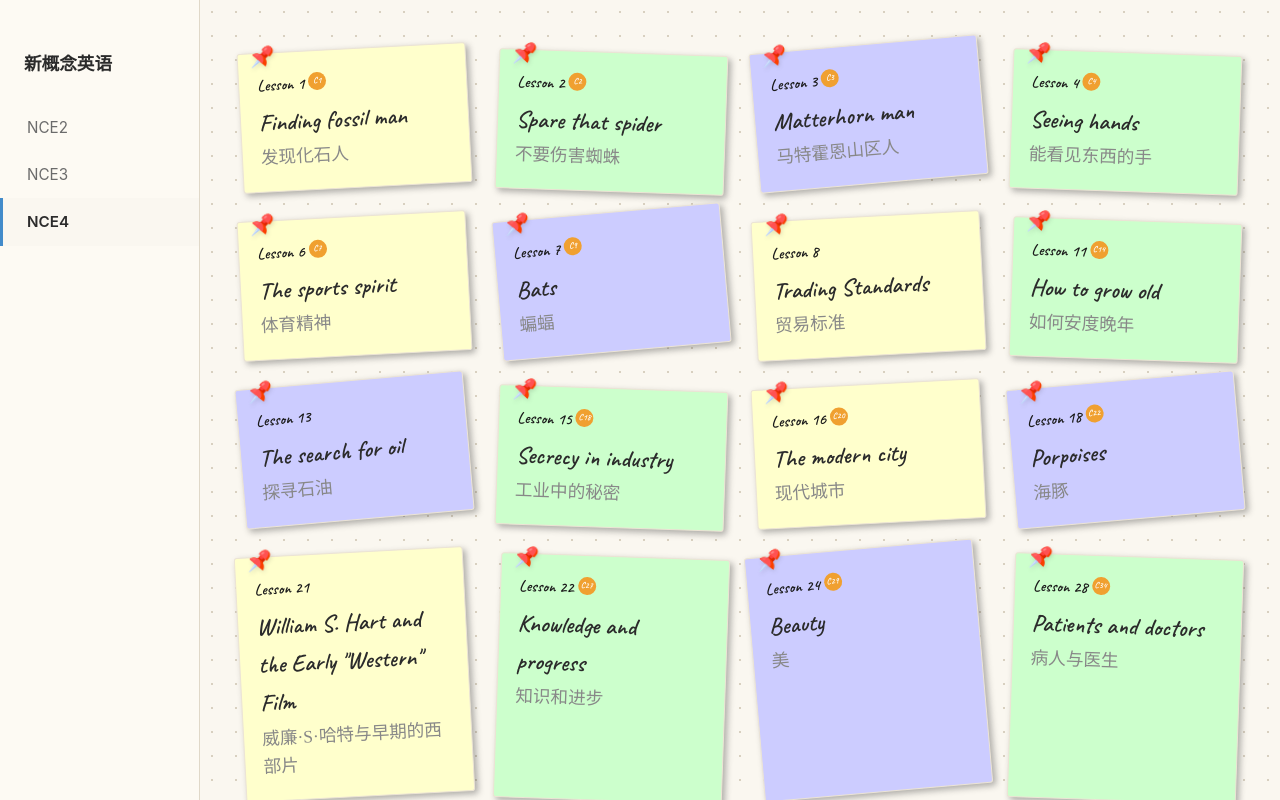
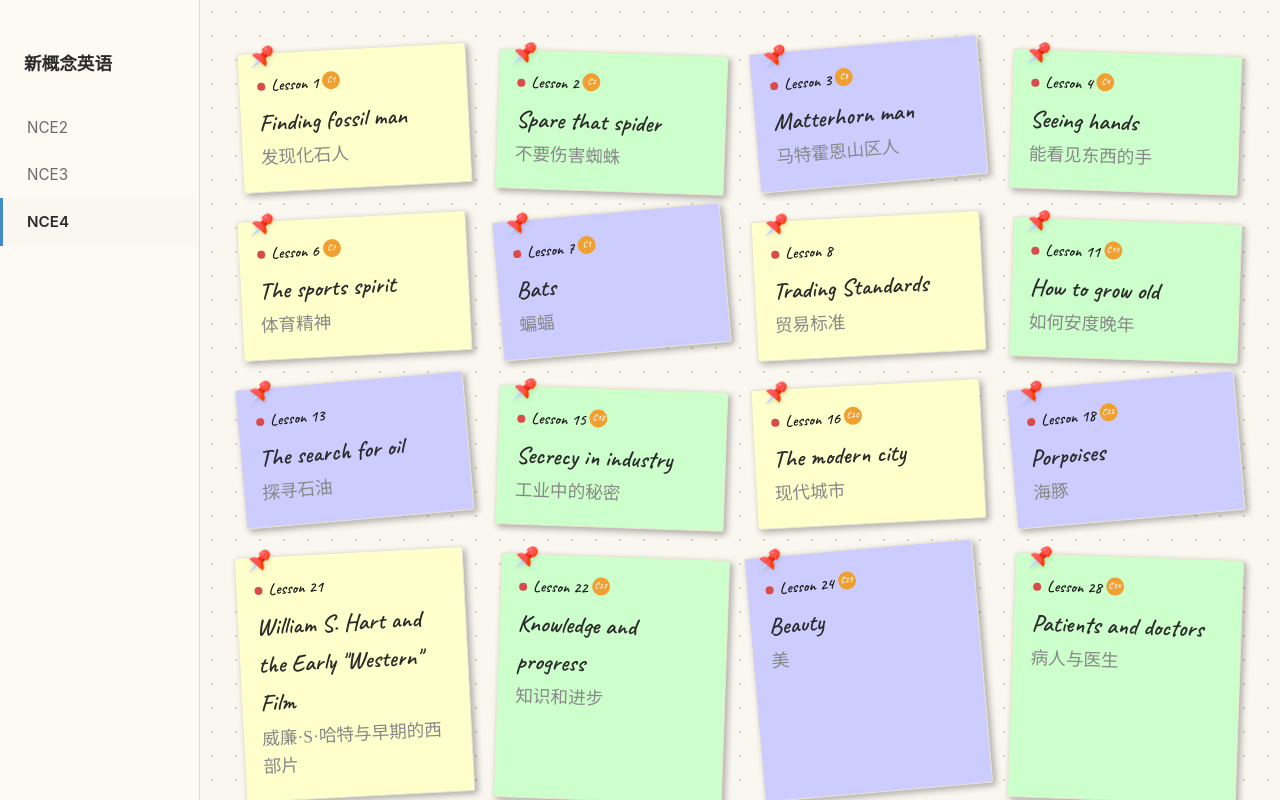
Before and after one commit to farisni/nce-proj, a Vue app: page / in a window 1280 px wide. Shown: the top 800 px of the page. Built offline with nearby package versions, Linux system fonts and the light colour scheme; a web font is replaced by a local one.

Commit message:
feat: 重点文章卡片Lesson前加红色小圆点

```diff
--- a/src/views/Home.vue
+++ b/src/views/Home.vue
@@ -26,7 +26,7 @@ function goArticle(id: string) {
       <img :src="tudingIcon" class="tuding-icon" alt="" />
       <h3 class="card-title">
         <span class="lesson-line">
-          Lesson {{ item.lesson
+          <span v-if="item.keyArticle" class="key-dot"></span>Lesson {{ item.lesson
           }}<span v-if="item.tag" class="card-tag">{{ item.tag }}</span>
         </span>
         <span class="title-text">{{ item.title }}</span>
@@ -83,6 +83,7 @@ function goArticle(id: string) {
 
 .card-title { font-size: 1.25rem; font-weight: 600; color: var(--color-text); line-height: 1.6; }
 .lesson-line { display: block; margin-bottom: 4px; color: #1a1a1a; font-weight: 600; font-size: 1rem; font-family: 'Caveat', cursive; }
+.key-dot { display: inline-block; width: 8px; height: 8px; background: #d94a4a; border-radius: 50%; margin-right: 6px; vertical-align: middle; position: relative; top: -1px; }
 .title-text { font-size: 1.5rem; font-family: 'Caveat', cursive; }
 
 .card-tag {
```
